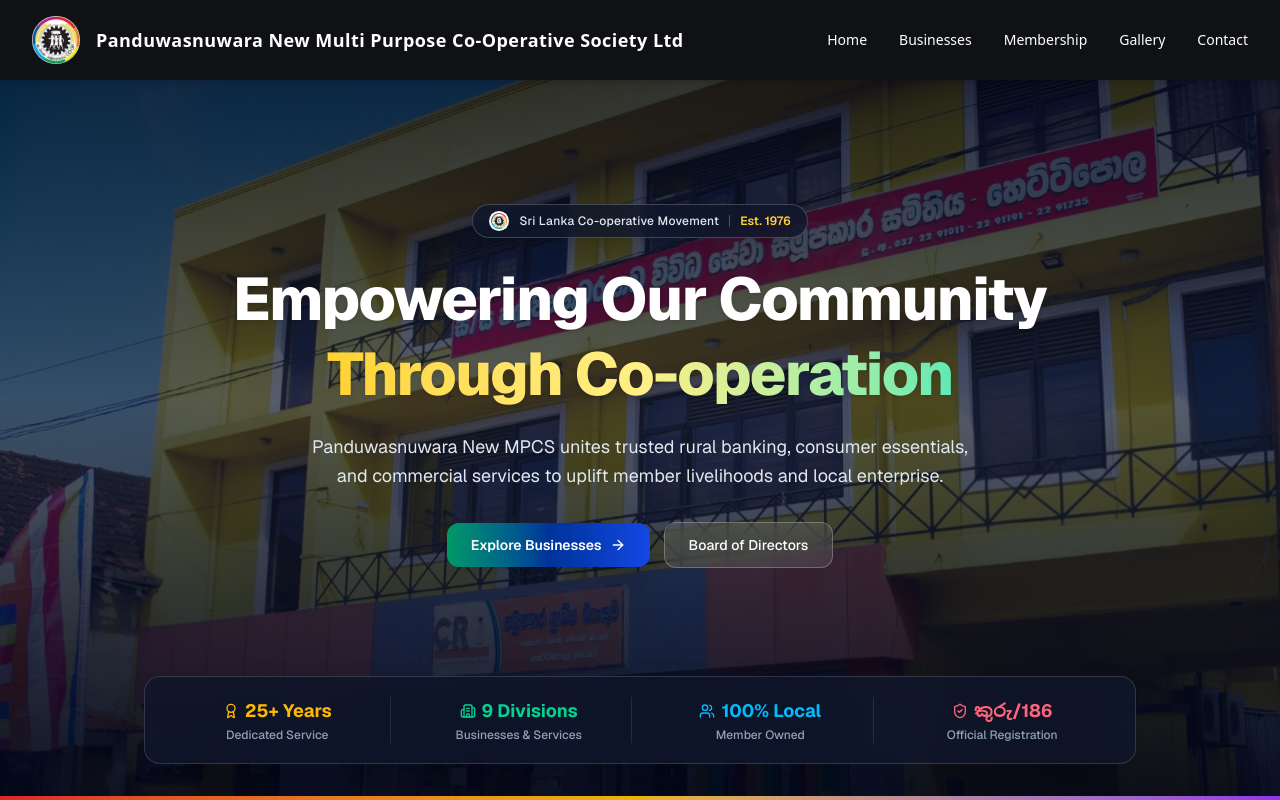
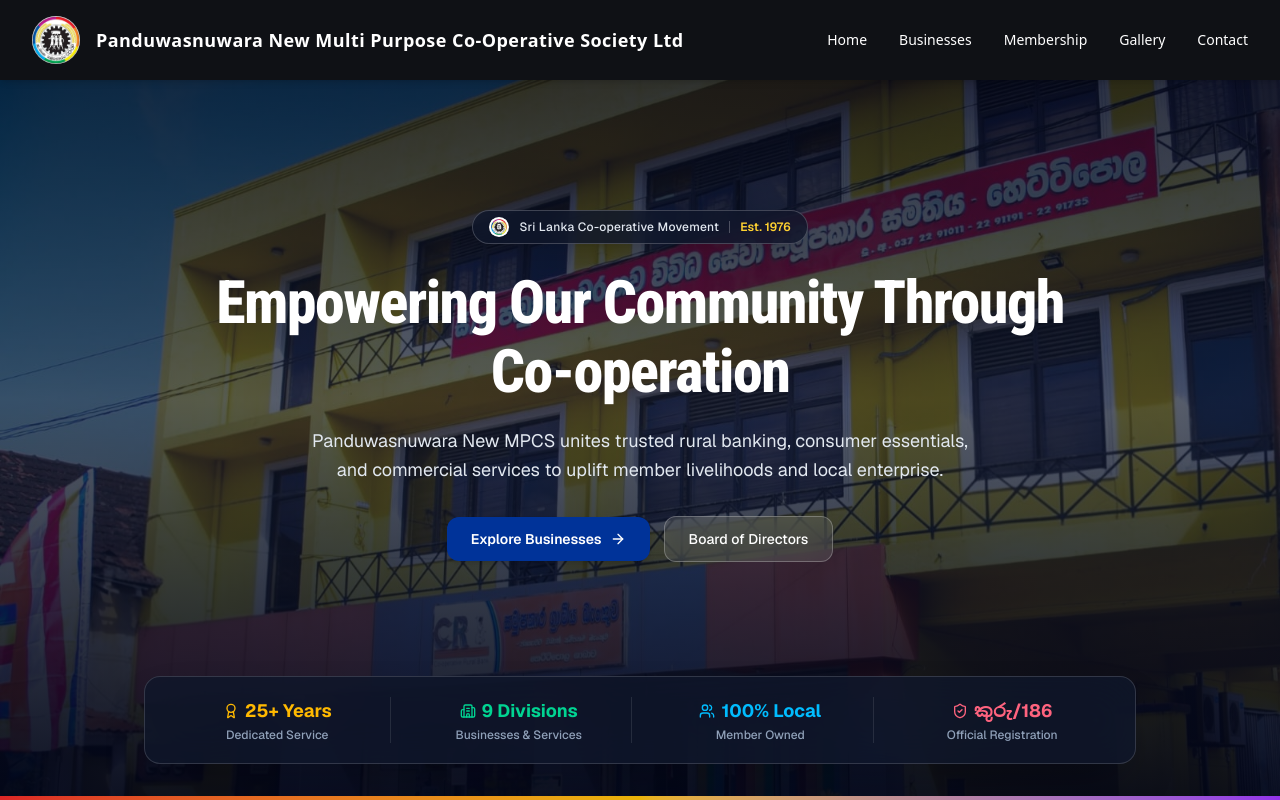
Before and after one commit to heshanthenura/panduwasnuwara-mpcs, a Next.js app: page /apply in a window 1280 px wide. Shown: the top 800 px of the page. Built offline with nearby package versions, Linux system fonts and the light colour scheme.

Commit message:
feat: use solid white hero headline and simple solid cta button

```diff
--- a/app/components/HeroSection.tsx
+++ b/app/components/HeroSection.tsx
@@ -36,12 +36,9 @@
           <span className="text-amber-300 font-semibold">{t('badgeEst')}</span>
         </div>
 
-        {/* Hero Title with Co-op Golden Wheat / Emerald gradient text */}
-        <h1 className="text-3xl sm:text-5xl lg:text-6xl font-extrabold text-white tracking-tight leading-tight max-w-4xl mb-5 drop-shadow-sm">
-          {t('titlePrefix')}{' '}
-          <span className="text-transparent bg-clip-text bg-gradient-to-r from-amber-300 via-yellow-200 to-emerald-300">
-            {t('titleHighlight')}
-          </span>
+        {/* Hero Title with Solid White Clean Color */}
+        <h1 className="font-condensed text-3xl sm:text-5xl lg:text-6xl font-extrabold text-white tracking-tight leading-[1.15] max-w-4xl mb-5">
+          {t('titlePrefix')} {t('titleHighlight')}
         </h1>
 
         {/* Hero Tagline */}
@@ -53,7 +50,7 @@
         <div className="flex flex-col sm:flex-row items-center justify-center gap-3.5 w-full sm:w-auto">
           <Link
             href="#businesses-services"
-            className="w-full sm:w-auto inline-flex items-center justify-center gap-2 px-6 py-3 rounded-xl bg-gradient-to-r from-emerald-600 via-[#003399] to-blue-700 text-white font-semibold text-sm shadow-lg hover:shadow-emerald-900/40 hover:scale-[1.02] active:scale-[0.98] transition-all"
+            className="w-full sm:w-auto inline-flex items-center justify-center gap-2 px-6 py-3 rounded-xl bg-[#003399] hover:bg-[#002266] text-white font-semibold text-sm shadow-md hover:scale-[1.02] active:scale-[0.98] transition-all"
           >
             <span>{t('ctaBusinesses')}</span>
             <ArrowRight className="w-4 h-4" />
```
